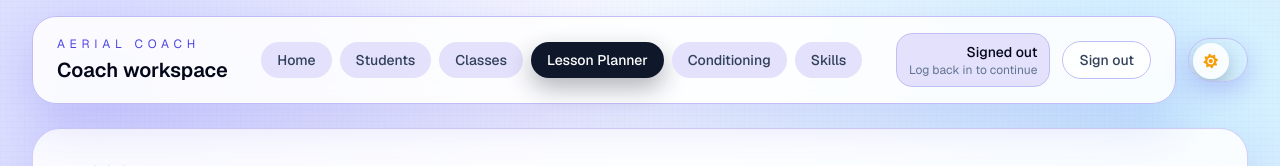
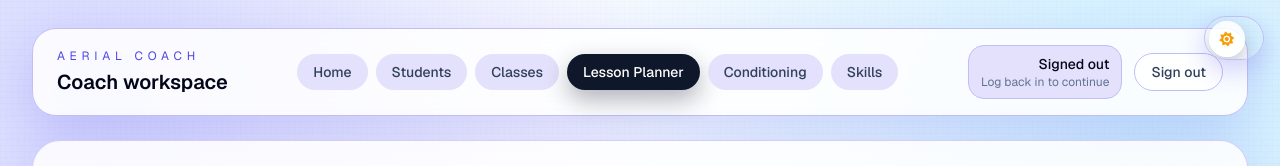
Before and after one commit to WestOfBree/Lesson-Planner, a Next.js app: page /Landing/LessonPlanner in a window 1280 px wide. Shown: the top 166 px of the page. Built offline with nearby package versions, Linux system fonts and the light colour scheme; no server answers.

Commit message:
mobile menu button added

```diff
--- a/app/UI/Navbar.tsx
+++ b/app/UI/Navbar.tsx
@@ -5,7 +5,7 @@ import Link from "next/link";
 import { usePathname, useRouter } from "next/navigation";
 import { useCoachApp } from "../lib/coach-store";
 import { FontAwesomeIcon } from "@fortawesome/react-fontawesome";
-import { faSun, faMoon } from "@fortawesome/free-solid-svg-icons";
+import { faSun, faMoon, faBars } from "@fortawesome/free-solid-svg-icons";
 
 const links = [
   { href: "/Landing", label: "Home" },
@@ -20,6 +20,7 @@ export default function Navbar() {
   const pathname = usePathname();
   const router = useRouter();
   const { currentCoach, signOutCoach } = useCoachApp();
+
   const [theme, setTheme] = useState<"light" | "dark">(() => {
     if (typeof window === "undefined") {
       return "light";
@@ -29,6 +30,7 @@ export default function Navbar() {
     const prefersDark = window.matchMedia("(prefers-color-scheme: dark)").matches;
     return savedTheme === "dark" || savedTheme === "light" ? savedTheme : prefersDark ? "dark" : "light";
   });
+  const [isMenuOpen, setIsMenuOpen] = useState(false);
 
   useEffect(() => {
     document.documentElement.classList.toggle("dark", theme === "dark");
@@ -41,68 +43,25 @@ export default function Navbar() {
   };
 
   return (
-    <div className="sticky top-4 z-20 mx-auto flex w-full max-w-7xl items-center gap-3">
-      <header className="w-full rounded-3xl border border-indigo-200/70 bg-white/88 px-4 py-4 shadow-[0_18px_46px_rgba(79,70,229,0.16)] backdrop-blur sm:px-6">
-        <div className="flex flex-col gap-4 lg:flex-row lg:items-center lg:justify-between">
-          <div>
-            <p className="text-xs uppercase tracking-[0.4em] text-indigo-700">Aerial Coach</p>
-            <h1 className="mt-1 text-xl font-semibold text-slate-950">
-              {currentCoach ? `${currentCoach.displayName}'s workspace` : "Coach workspace"}
-            </h1>
-          </div>
+    <div className="sticky top-4 z-20 mx-auto flex w-full max-w-7xl flex-col items-start gap-3 lg:static">
+      <div className="flex w-full items-center justify-between lg:justify-end">
+        <button
+          type="button"
+          aria-label={isMenuOpen ? "Close navigation menu" : "Open navigation menu"}
+          aria-expanded={isMenuOpen}
+          aria-controls="coach-main-navigation"
+          className="rounded-full border border-indigo-200 bg-white/80 px-4 py-2 text-sm font-medium text-slate-700 shadow-[0_10px_24px_rgba(79,70,229,0.16)] transition hover:border-indigo-300 hover:bg-indigo-50 lg:hidden"
+          onClick={() => setIsMenuOpen((prev) => !prev)}
+        >
+          <FontAwesomeIcon icon={faBars} className="h-5 w-5" />
+        </button>
 
-          <nav className="flex flex-wrap gap-2">
-            {links.map((link) => {
-              const isHomeLink = link.href === "/Landing";
-              const isActive = isHomeLink
-                ? pathname === "/Landing" || pathname === "/Landing/"
-                : pathname === link.href || pathname.startsWith(`${link.href}/`);
-
-              return (
-                <Link
-                  key={link.href}
-                  href={link.href}
-                  className={`rounded-full px-4 py-2 text-sm font-medium transition ${
-                    isActive
-                      ? "bg-slate-900 text-white shadow-[0_10px_24px_rgba(15,23,42,0.32)]"
-                      : "bg-indigo-50 text-slate-700 hover:bg-indigo-100"
-                  }`}
-                >
-                  {link.label}
-                </Link>
-              );
-            })}
-          </nav>
-
-          <div className="flex items-center gap-3">
-            <Link
-              href="/Landing/CoachPage"
-              aria-label="Open coach profile"
-              className="hidden rounded-2xl border border-indigo-200/70 bg-indigo-50/70 px-3 py-2 text-right transition hover:border-indigo-300 hover:bg-white sm:block"
-            >
-              <p className="text-sm font-medium text-slate-950">{currentCoach?.displayName ?? "Signed out"}</p>
-              <p className="text-xs text-slate-500">{currentCoach?.email ?? "Log back in to continue"}</p>
-            </Link>
-            <button
-              type="button"
-              className="rounded-full border border-indigo-200 bg-white/80 px-4 py-2 text-sm font-medium text-slate-700 transition hover:border-indigo-300 hover:bg-indigo-50"
-              onClick={() => {
-                signOutCoach();
-                router.push("/");
-              }}
-            >
-              Sign out
-            </button>
-          </div>
-        </div>
-      </header>
-
-      <button
+        <button
         type="button"
         suppressHydrationWarning
         aria-pressed={theme === "dark"}
         aria-label={`Switch to ${theme === "dark" ? "light" : "dark"} mode`}
-        className="theme-toggle group relative flex h-11 w-15 shrink-0 items-center justify-center self-center overflow-hidden rounded-full border border-indigo-200/90 shadow-[0_10px_24px_rgba(79,70,229,0.24)] transition hover:scale-[1.03] focus-visible:outline-none focus-visible:ring-2 focus-visible:ring-indigo-500 focus-visible:ring-offset-2"
+        className="theme-toggle group relative flex h-11 w-15 shrink-0 items-center justify-center overflow-hidden rounded-full border border-indigo-200/90 shadow-[0_10px_24px_rgba(79,70,229,0.24)] transition hover:scale-[1.03] focus-visible:outline-none focus-visible:ring-2 focus-visible:ring-indigo-500 focus-visible:ring-offset-2 lg:fixed lg:top-4 lg:right-4 lg:z-30"
         onClick={toggleTheme}
       >
         <span
@@ -129,6 +88,73 @@ export default function Navbar() {
           />
         </span>
       </button>
+      </div>
+      <header
+        className={`${isMenuOpen ? "block" : "hidden"} w-full rounded-3xl border border-indigo-200/70 bg-white/88 px-4 py-4 shadow-[0_18px_46px_rgba(79,70,229,0.16)] backdrop-blur sm:px-6 lg:block`}
+      >
+        <div className="flex flex-col gap-4 lg:flex-row lg:items-center lg:justify-between">
+          <div className="flex items-center justify-between gap-3">
+            <div>
+              <p className="text-xs uppercase tracking-[0.4em] text-indigo-700">Aerial Coach</p>
+              <h1 className="mt-1 text-xl font-semibold text-slate-950">
+                {currentCoach ? `${currentCoach.displayName}'s workspace` : "Coach workspace"}
+              </h1>
+            </div>
+          </div>
+
+          <nav
+            id="coach-main-navigation"
+            className={`${isMenuOpen ? "flex" : "hidden"} flex-wrap gap-2 lg:flex`}
+          >
+            {links.map((link) => {
+              const isHomeLink = link.href === "/Landing";
+              const isActive = isHomeLink
+                ? pathname === "/Landing" || pathname === "/Landing/"
+                : pathname === link.href || pathname.startsWith(`${link.href}/`);
+
+              return (
+                <Link
+                  key={link.href}
+                  href={link.href}
+                  onClick={() => setIsMenuOpen(false)}
+                  className={`rounded-full px-4 py-2 text-sm font-medium transition ${
+                    isActive
+                      ? "bg-slate-900 text-white shadow-[0_10px_24px_rgba(15,23,42,0.32)]"
+                      : "bg-indigo-50 text-slate-700 hover:bg-indigo-100"
+                  }`}
+                >
+                  {link.label}
+                </Link>
+              );
+            })}
+          </nav>
+
+          <div className={`${isMenuOpen ? "flex" : "hidden"} items-center gap-3 lg:flex`}>
+            <Link
+              href="/Landing/CoachPage"
+              aria-label="Open coach profile"
+              onClick={() => setIsMenuOpen(false)}
+              className="hidden rounded-2xl border border-indigo-200/70 bg-indigo-50/70 px-3 py-2 text-right transition hover:border-indigo-300 hover:bg-white sm:block"
+            >
+              <p className="text-sm font-medium text-slate-950">{currentCoach?.displayName ?? "Signed out"}</p>
+              <p className="text-xs text-slate-500">{currentCoach?.email ?? "Log back in to continue"}</p>
+            </Link>
+            <button
+              type="button"
+              className="rounded-full border border-indigo-200 bg-white/80 px-4 py-2 text-sm font-medium text-slate-700 transition hover:border-indigo-300 hover:bg-indigo-50"
+              onClick={() => {
+                setIsMenuOpen(false);
+                signOutCoach();
+                router.push("/");
+              }}
+            >
+              Sign out
+            </button>
+          </div>
+        </div>
+      </header>
+
+
     </div>
   );
 }
```
